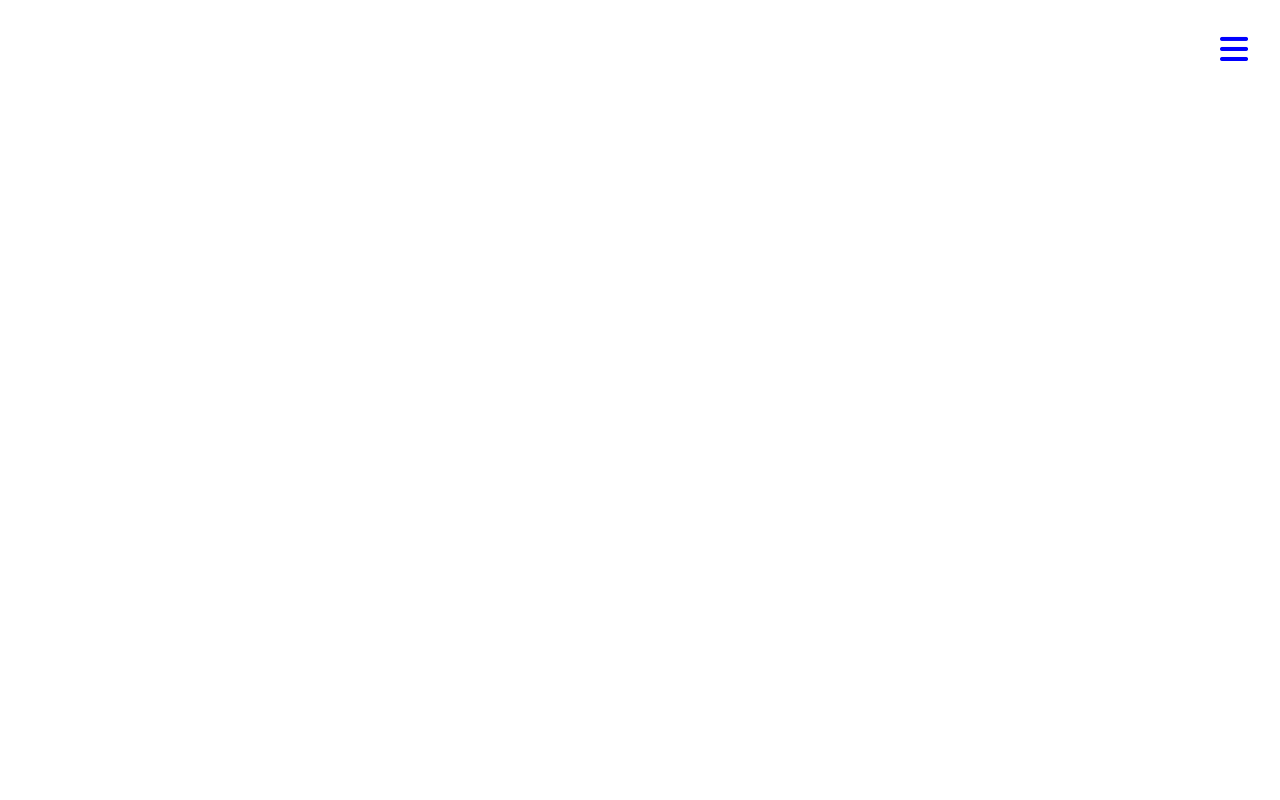
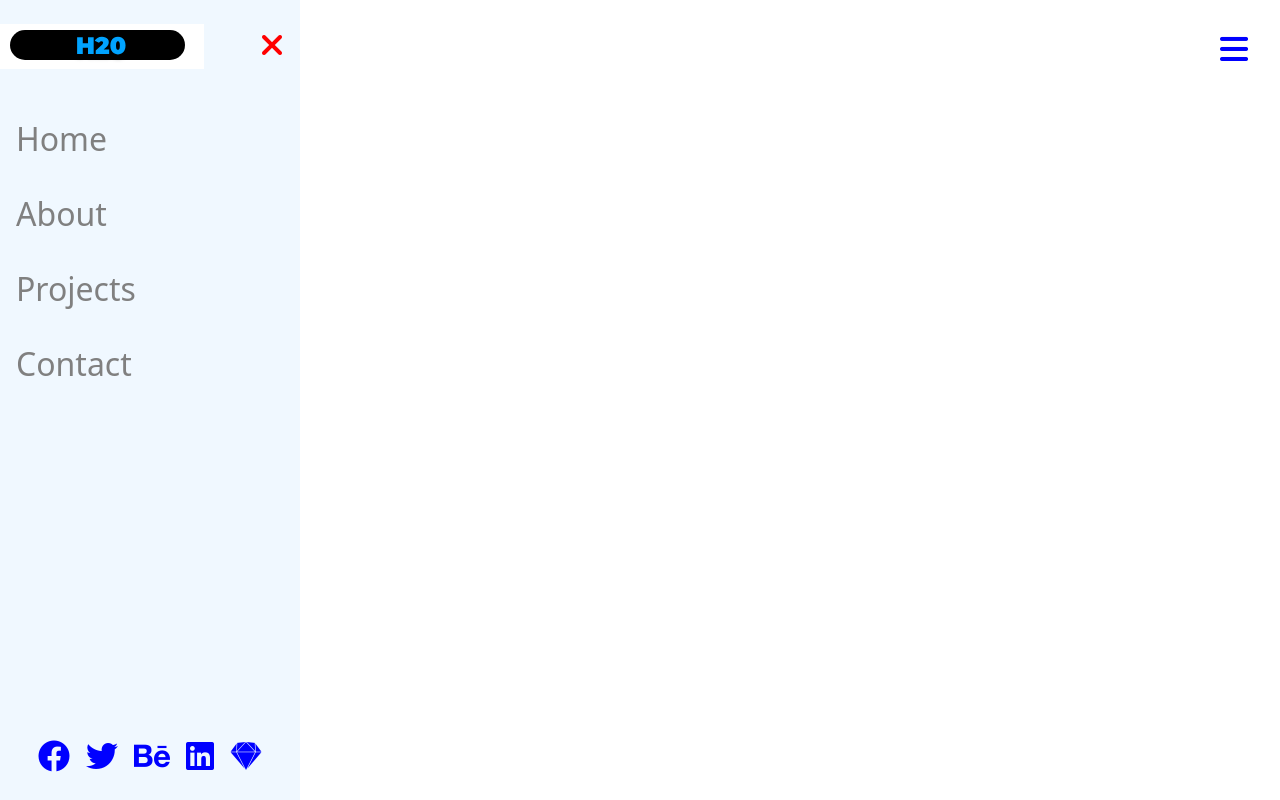
Before and after one commit to sun-n-y/sidebar, a plain HTML site: page index.html in a window 1280 px wide. Both pictures are taken after a click on the button 1234 px from the left and 50 px from the top of the page. Drawn offline with Linux system fonts and the light colour scheme.

Commit message:
add sidebar js

```diff
--- a/app.js
+++ b/app.js
@@ -0,0 +1,11 @@
+const sidebarBtn = document.querySelector('.sidebar-button');
+const closeBtn = document.querySelector('.close-btn');
+const sidebar = document.querySelector('.sidebar');
+
+sidebarBtn.addEventListener('click', () => {
+  sidebar.classList.toggle('show-sidebar');
+});
+
+closeBtn.addEventListener('click', () => {
+  sidebar.classList.remove('show-sidebar');
+});
--- a/style.css
+++ b/style.css
@@ -72,6 +72,7 @@ ul li {
     color: red;
     transition: all .5s ease;
     cursor: pointer;
+    margin-right: 1rem;
 }
 
 .close-btn:hover {
```
